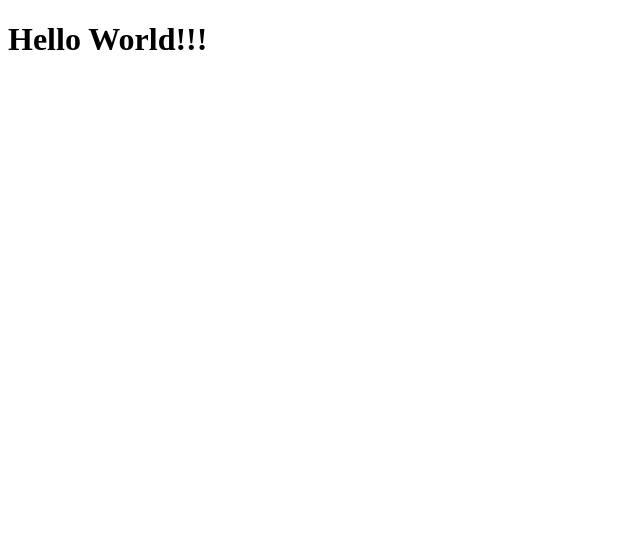
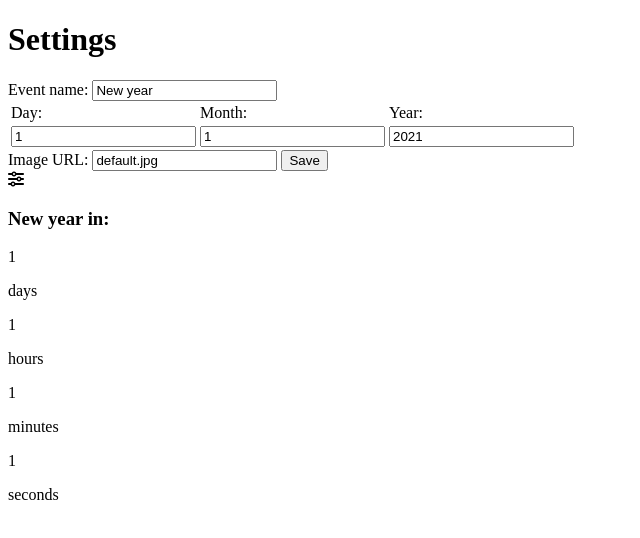
Before and after one commit to Bartek0074/CountdownJS, a plain HTML site: page index.html in a window 1280 px wide. Shown: the whole page, without its empty margins (0-640 px from the left). Drawn offline with Linux system fonts and the light colour scheme.

Commit message:
added html

```diff
--- a/index.html
+++ b/index.html
@@ -5,8 +5,63 @@
     <meta http-equiv="X-UA-Compatible" content="IE=edge">
     <meta name="viewport" content="width=device-width, initial-scale=1.0">
     <title>CountdownJS</title>
+    <script src="https://kit.fontawesome.com/44f399a034.js" crossorigin="anonymous"></script></head>
 </head>
 <body>
-    <h1>Hello World!!!</h1>
+    <div class="counter-app">
+        <div class="settings active">
+            <h1>Settings</h1>
+            <label for="event-name">Event name:</label>
+            <input type="text" id="event-name" value="New year">
+            <table class="date">
+                <tr>
+                    <td><label for="event-day">Day:</label></td>
+                    <td><label for="event-month">Month:</label></td>
+                    <td><label for="event-year">Year:</label></td>
+                </tr>
+                <tr>
+                    <td><input type="number" id="event-day" maxlength="2" value="1"></td>
+                    <td><input type="number" id="event-month" maxlength="2" value="1"></td>
+                    <td><input type="number" id="event-year" maxlength="4" value="2021"></td>
+                </tr>
+            </table>
+            <label for="event-image">Image URL:</label>
+            <input type="text" id="event-image" value="default.jpg">
+            <button class="save">Save</button>
+        </div>
+
+        <div class="app-body">
+            <div class="image-section">
+                <div class="settings-btn"><i class="fas fa-sliders-h"></i>
+                </div>
+            </div>
+            <div class="time-section">
+                <h3><span class="event">New year</span> in:</h3>
+                <div class="time-cards">
+
+                    <div class="card">
+                        <p class="days-count number">1</p>
+                        <p class="card-title">days</p>
+                    </div>
+
+                    <div class="card">
+                        <p class="hours-count number">1</p>
+                        <p class="card-title">hours</p>
+                    </div>
+
+                    <div class="card">
+                        <p class="minutes-count number">1</p>
+                        <p class="card-title">minutes</p>
+                    </div>
+
+                    <div class="card">
+                        <p class="seconds-count number">1</p>
+                        <p class="card-title">seconds</p>
+                    </div>
+
+                </div>
+            </div>
+        </div>
+    </div>
 </body>
 </html>
```
